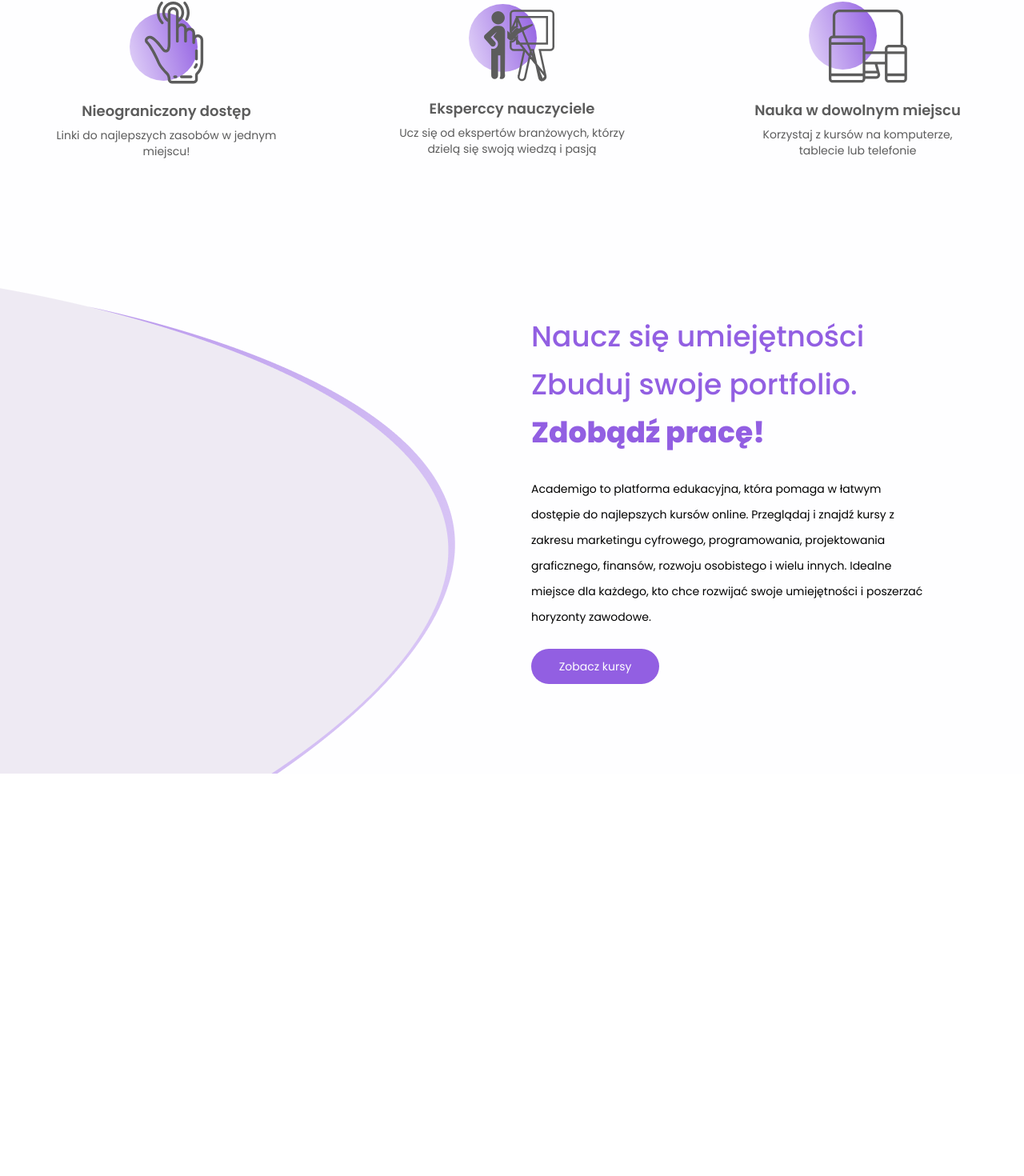
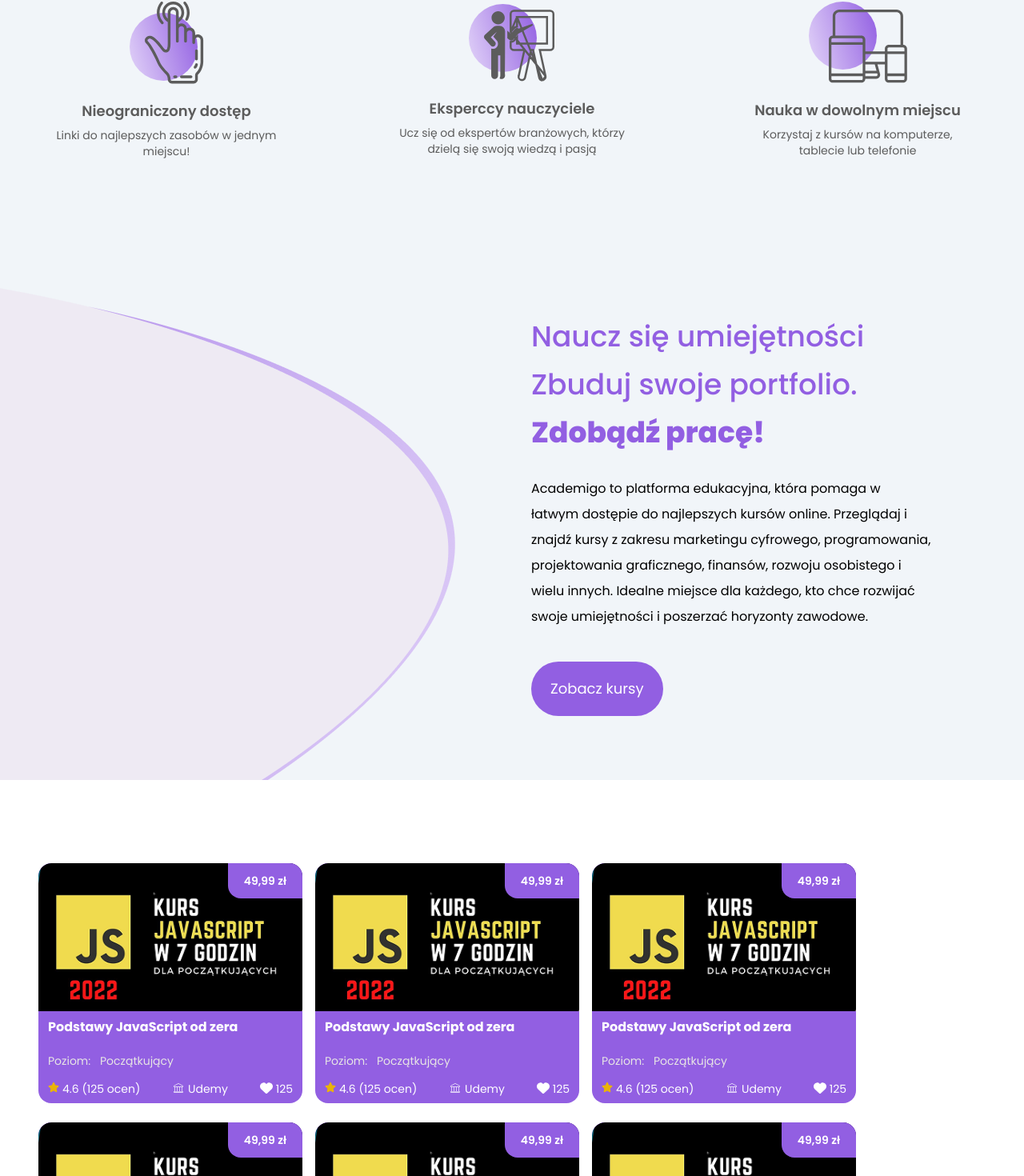
Before and after one commit to maxszymanski/academigo, a Next.js app: page / in a window 1280 px wide. Shown: the part 879-2349 px from the top of the page at 80% size. Before the commit the page ends 1846 px from the top, so only its background shows below. Built offline with nearby package versions, Linux system fonts and the light colour scheme.

Commit message:
course card

```diff
--- /dev/null
+++ b/src/app/_components/CourseCard.tsx
@@ -0,0 +1,42 @@
+import Image from 'next/image'
+import Link from 'next/link'
+import { FaStar } from 'react-icons/fa'
+import { CiBank } from 'react-icons/ci'
+import { FaHeart } from 'react-icons/fa6'
+
+function CourseCard() {
+	return (
+		<Link
+			href="/kursy/programowanie"
+			className="w-[330] h-[300px] relative rounded-2xl overflow-hidden text-white text-sm flex justify-between flex-col bg-primary flex-shrink-0">
+			<div className="absolute bg-primary py-3 px-5 font-semibold  t-0 right-0 rounded-bl-2xl">49,99 zł</div>
+			<Image src="/course.jpg" height={200} width={330} alt="course image" className="rounded-t-2xl" />
+			<div className=" rounded-b-2xl py-2 px-3 flex flex-col justify-between flex-1">
+				<h3 className="font-bold text-base mb-1">Podstawy JavaScript od zera</h3>
+				<p className="text-stone-200 ">
+					Poziom: <span className="ml-2">Początkujący</span>
+				</p>
+
+				<div className="flex items-center justify-between">
+					<div className="flex items-center gap-1">
+						<FaStar className="text-yellow-500 mb-1" />{' '}
+						<p>
+							<span>4.6</span> <span>(125 ocen)</span>
+						</p>
+					</div>
+
+					<div className="flex items-center gap-1">
+						<CiBank className="size-4 mb-0.5" />
+						<p>Udemy</p>
+					</div>
+					<div className="flex items-center gap-1">
+						<FaHeart className="size-4 mb-0.5" />
+						<p>125</p>
+					</div>
+				</div>
+			</div>
+		</Link>
+	)
+}
+
+export default CourseCard
--- /dev/null
+++ b/src/app/_components/CourseSection.tsx
@@ -0,0 +1,17 @@
+import CourseCard from './CourseCard'
+
+function CourseSection() {
+	return (
+		<section className="bg-bg-white w-full relative z-20">
+			<div className="lg:container mx-auto md:px-6  py-20 ">
+				<div className="flex overflow-x-auto w-full px-6 gap-4 py-6 lg:overflow-x-hidden lg:flex-wrap lg:gap-x-4 lg:gap-y-6">
+					{Array.from({ length: 12 }, (_, i) => (
+						<CourseCard key={i} />
+					))}
+				</div>
+			</div>
+		</section>
+	)
+}
+
+export default CourseSection
--- /dev/null
+++ b/src/app/_components/Ellispe.tsx
@@ -0,0 +1,11 @@
+import Image from 'next/image'
+
+function Ellispe() {
+	return (
+		<div className="hidden lg:block h-full w-[1220px] absolute -left-[70%] xl:-left-[50%] 2xl:-left-[40%]  top-32 z-10">
+			<Image src="/egg.jpg" height={860} width={1220} alt="elipsa w kształcie jajka" className="object-cover" />
+		</div>
+	)
+}
+
+export default Ellispe
--- /dev/null
+++ b/src/app/_components/LearnInfoSection.tsx
@@ -0,0 +1,37 @@
+import LearnInfo from './LearnInfo'
+
+const aboutInfo = [
+	{
+		title: 'Nieograniczony dostęp',
+		description: 'Linki do najlepszych zasobów w jednym miejscu!',
+		src: '/access.svg',
+	},
+	{
+		title: 'Eksperccy nauczyciele',
+		description: 'Ucz się od ekspertów branżowych, którzy dzielą się swoją wiedzą i pasją',
+		src: '/teacher.svg',
+	},
+	{
+		title: 'Nauka w dowolnym miejscu',
+		description: 'Korzystaj z kursów na komputerze, tablecie lub telefonie',
+		src: '/learn.svg',
+	},
+]
+
+function LearnInfoSection() {
+	return (
+		<section className="flex flex-wrap items-center justify-center gap-20 lg:gap-10 xl:gap-36 2xl:gap-48 container mx-auto px-6 ">
+			{aboutInfo.map(info => (
+				<LearnInfo
+					src={info.src}
+					alt="ikona"
+					title={info.title}
+					description={info.description}
+					key={info.src}
+				/>
+			))}
+		</section>
+	)
+}
+
+export default LearnInfoSection
--- a/src/app/_components/LearnSkill.tsx
+++ b/src/app/_components/LearnSkill.tsx
@@ -1,31 +1,25 @@
-import Image from 'next/image'
 import Button from './Button'
+import Ellispe from './Ellispe'
 
 function LearnSkill() {
 	return (
-		<section className="  relative pt-12 sm:pt-20  xl:pt-48  flex container mx-auto lg:flex-row-reverse md:pt-24 lg:pt-36 2xl:pt-52">
-			<div className="hidden lg:block h-full w-[1220px] absolute -left-[70%] xl:-left-[50%] 2xl:-left-[40%]  top-32">
-				<Image
-					src="/egg.jpg"
-					height={860}
-					width={1220}
-					alt="elipsa w kształcie jajka"
-					className="object-cover"
-				/>
-			</div>
+		<section className="  relative py-20 sm:py-20  xl:pt-48  flex container mx-auto lg:flex-row-reverse md:pt-24 lg:pt-36 2xl:pt-52 ">
+			<Ellispe />
 			<div className="flex flex-col gap-6 lg:px-6 lg:self-end lg:w-1/2 px-6 w-full items-center lg:items-start">
 				<h2 className="text-primary font-medium text-2xl leading-[50px] xl:text-4xl xl:leading-[60px] 2xl:leading-[80px] 2xl:text-5xl text-center md:text-left sm:text-3xl sm:leading-[50px] ">
 					Naucz się umiejętności <br />
 					Zbuduj swoje portfolio. <br />
 					<span className="font-extrabold">Zdobądź pracę!</span>
 				</h2>
-				<p className="text-sm leading-8 max-w-[500px] font-light">
+				<p className="text-sm leading-8 max-w-[500px] font-light text-center lg:text-start mb-4 xl:text-base xl:leading-8">
 					Academigo to platforma edukacyjna, która pomaga w łatwym dostępie do najlepszych kursów online.
 					Przeglądaj i znajdź kursy z zakresu marketingu cyfrowego, programowania, projektowania graficznego,
 					finansów, rozwoju osobistego i wielu innych. Idealne miejsce dla każdego, kto chce rozwijać swoje
 					umiejętności i poszerzać horyzonty zawodowe.
 				</p>
-				<Button href="/kursy" restClass="w-[160px] py-3">
+				<Button
+					href="/kursy"
+					restClass="min-w-[160px] py-4 px-10 text-lg xl:text-lg xl:py-5 xl:px-12 md:text-lg lg:text-lg">
 					Zobacz kursy
 				</Button>
 			</div>
--- a/src/app/_components/MobileNav.tsx
+++ b/src/app/_components/MobileNav.tsx
@@ -20,7 +20,8 @@
 	})
 
 	return (
-		<div className={` px-4 py-1 flex justify-between items-center top-0 left-0 w-full bg-white md:hidden`}>
+		<div
+			className={` px-4 py-1 flex justify-between items-center top-0 left-0 w-full bg-white md:hidden border-b border-slate50`}>
 			<Logo isMobile />
 			<Button
 				restClass="relative z-50"
--- a/src/app/_components/Navigation.tsx
+++ b/src/app/_components/Navigation.tsx
@@ -5,7 +5,7 @@
 function Navigation() {
 	return (
 		<>
-			<nav className="  w-full  md:relative  xl:container xl:mx-auto md:py-6  md:px-6 flex flex-col md:flex-row md:items-center   md:justify-between gap-2 fixed ">
+			<nav className="  w-full  md:relative  xl:container xl:mx-auto md:py-6  md:px-6 flex flex-col md:flex-row md:items-center   md:justify-between gap-2 fixed z-40">
 				<MobileNav />
 				<Logo />
 				<NavigationList />
--- a/src/app/page.tsx
+++ b/src/app/page.tsx
@@ -1,42 +1,16 @@
+import CourseSection from './_components/CourseSection'
 import Header from './_components/Header'
-import LearnInfo from './_components/LearnInfo'
+import LearnInfoSection from './_components/LearnInfoSection'
 import LearnSkill from './_components/LearnSkill'
-
-const aboutInfo = [
-	{
-		title: 'Nieograniczony dostęp',
-		description: 'Linki do najlepszych zasobów w jednym miejscu!',
-		src: '/access.svg',
-	},
-	{
-		title: 'Eksperccy nauczyciele',
-		description: 'Ucz się od ekspertów branżowych, którzy dzielą się swoją wiedzą i pasją',
-		src: '/teacher.svg',
-	},
-	{
-		title: 'Nauka w dowolnym miejscu',
-		description: 'Korzystaj z kursów na komputerze, tablecie lub telefonie',
-		src: '/learn.svg',
-	},
-]
 
 export default async function Home() {
 	return (
 		<>
 			<Header />
 			<main className="py-20 bg-slate50 lg:py-28 overflow-hidden">
-				<div className="flex flex-wrap items-center justify-center gap-20 lg:gap-10 xl:gap-36 2xl:gap-48 container mx-auto px-6 ">
-					{aboutInfo.map(info => (
-						<LearnInfo
-							src={info.src}
-							alt="ikona"
-							title={info.title}
-							description={info.description}
-							key={info.src}
-						/>
-					))}
-				</div>
+				<LearnInfoSection />
 				<LearnSkill />
+				<CourseSection />
 			</main>
 		</>
 	)
--- a/tailwind.config.ts
+++ b/tailwind.config.ts
@@ -14,7 +14,7 @@
 				primary2: '#DFCFF7',
 				primary3: '#925FE2',
 				second: '#FFF7DF',
-				slate50: '#FEFEFF',
+				slate50: 'rgb(241 245 249)',
 				stone400: '#5C5C5C',
 			},
 			backgroundImage: theme => ({
```
Also changed, not shown: public/course.jpg (added).
